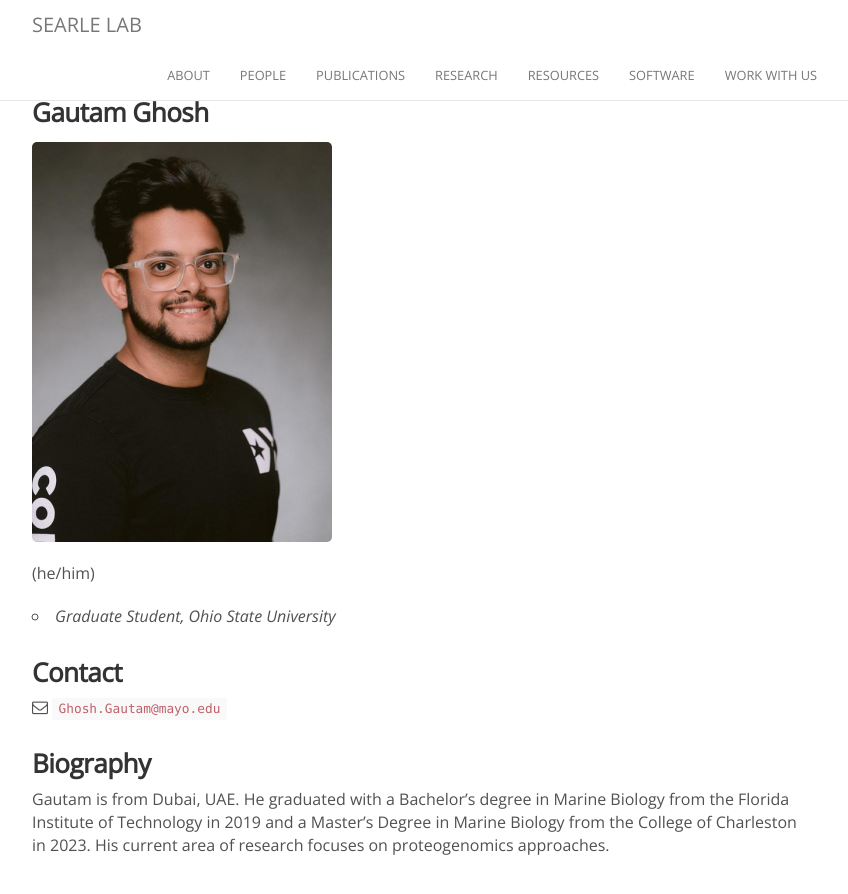
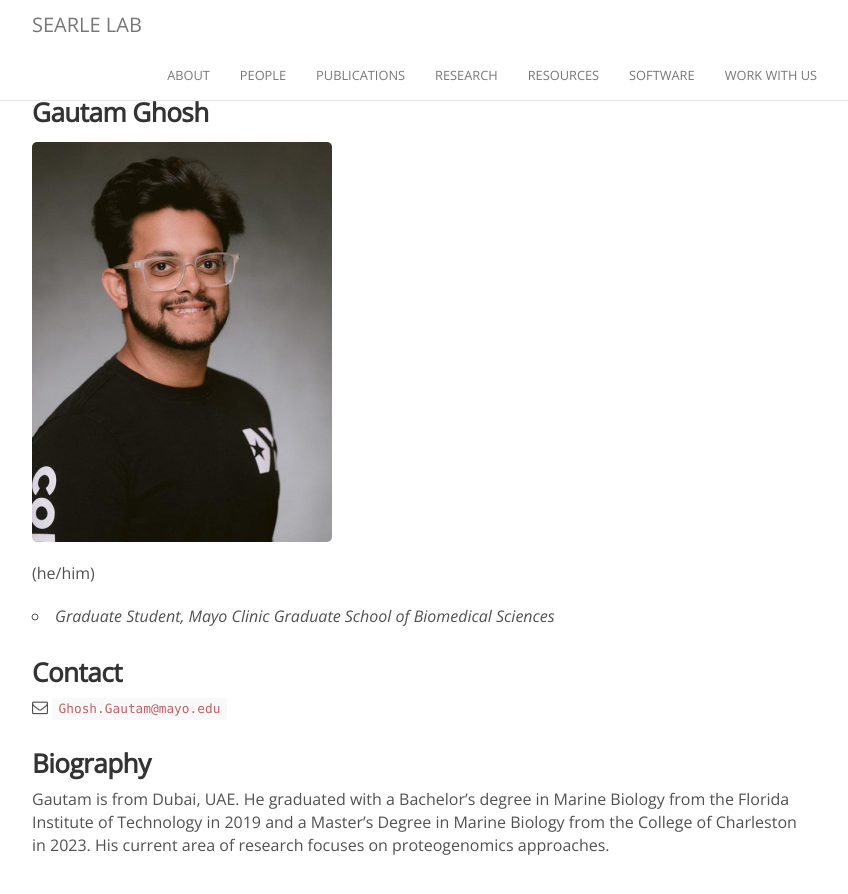
Before and after one commit to searlelab/searlelab.github.io, a Jekyll site: the page built from _people/gautam_ghosh.md, in a window 1280 px wide. Shown: the top 894 px of the page, without its empty margins (223-1071 px from the left). Built offline with Jekyll 4.4.1, drawn with Linux system fonts in a browser that asks for light colours; nearby versions of some CDN libraries; comment, search, counter and statistics services are not loaded.

Commit message:
Update gautam_ghosh.md

```diff
--- a/_people/gautam_ghosh.md
+++ b/_people/gautam_ghosh.md
@@ -9,7 +9,7 @@ joined: 2024
 <img width="300" src="{{site.baseurl}}/images/people/ghosh_headshot.jpg" data-action="zoom">
 (he/him)
 
-- _Graduate Student, Ohio State University_<br>
+- _Graduate Student, Mayo Clinic Graduate School of Biomedical Sciences_<br>
 
 
 ### Contact
```
